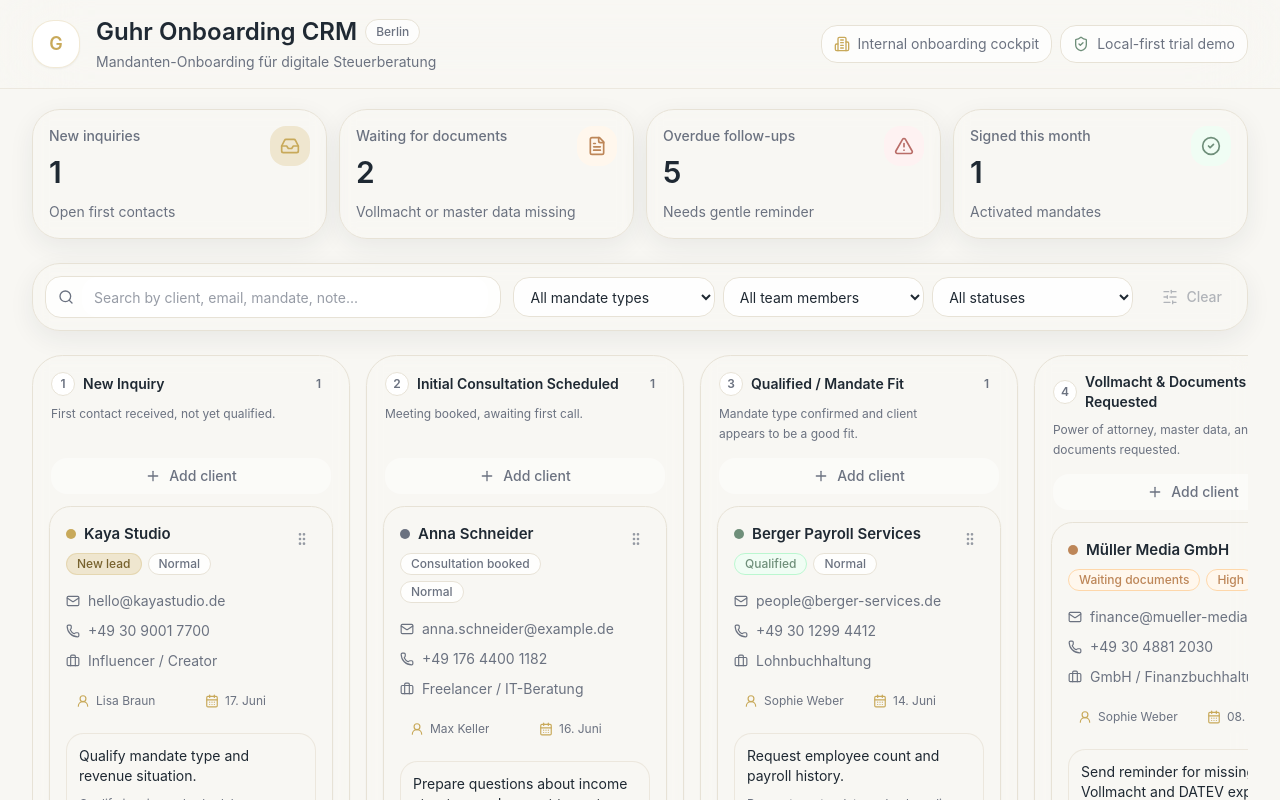
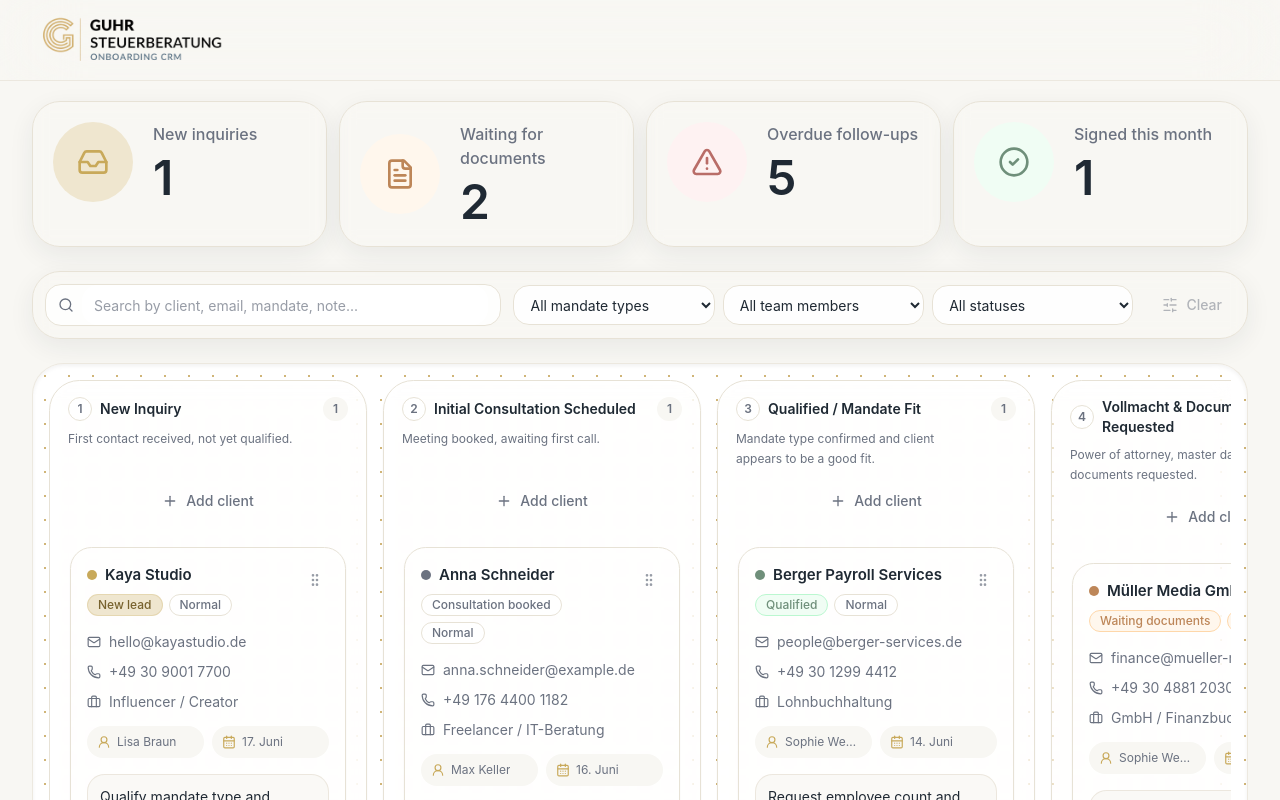
Before and after one commit to valdrin18/kanban, a React (Vite) app: page / in a window 1280 px wide. Shown: the top 800 px of the page. Built offline with nearby package versions, Linux system fonts and the light colour scheme.

Commit message:
updates on the design

```diff
--- a/src/components/board/KanbanBoard.tsx
+++ b/src/components/board/KanbanBoard.tsx
@@ -1,8 +1,9 @@
 import {
-  closestCorners,
+  type CollisionDetection,
   DndContext,
   DragEndEvent,
   DragOverlay,
+  DragOverEvent,
   DragStartEvent,
   KeyboardSensor,
   PointerSensor,
@@ -15,13 +16,32 @@ import { boardColumns } from "../../data/board";
 import { useFilteredClients } from "../../hooks/useFilteredClients";
 import { useBoardStore } from "../../store/useBoardStore";
 import type { ColumnId } from "../../types";
-import { ClientCard } from "../cards/ClientCard";
+import { ClientCard, ClientCardOverlay } from "../cards/ClientCard";
 import { KanbanColumn } from "./KanbanColumn";
+
+interface DragPreview {
+  activeId: string;
+  targetStage: ColumnId;
+  targetIndex: number;
+}
+
+function getIntersectionArea(
+  entry: { top: number; left: number; width: number; height: number },
+  target: { top: number; left: number; width: number; height: number },
+) {
+  const top = Math.max(target.top, entry.top);
+  const left = Math.max(target.left, entry.left);
+  const right = Math.min(target.left + target.width, entry.left + entry.width);
+  const bottom = Math.min(target.top + target.height, entry.top + entry.height);
+
+  return Math.max(0, right - left) * Math.max(0, bottom - top);
+}
 
 export function KanbanBoard() {
   const clients = useFilteredClients();
   const moveClient = useBoardStore((state) => state.moveClient);
   const [activeClientId, setActiveClientId] = useState<string | null>(null);
+  const [dragPreview, setDragPreview] = useState<DragPreview | null>(null);
   const sensors = useSensors(
     useSensor(PointerSensor, {
       activationConstraint: {
@@ -36,69 +56,193 @@ export function KanbanBoard() {
   const clientsByColumn = useMemo(() => {
     return boardColumns.reduce(
       (accumulator, column) => {
-        accumulator[column.id] = clients.filter((client) => client.currentStage === column.id);
+        accumulator[column.id] = clients.filter(
+          (client) => client.currentStage === column.id && client.id !== activeClientId,
+        );
         return accumulator;
       },
       {} as Record<ColumnId, typeof clients>,
     );
-  }, [clients]);
+  }, [activeClientId, clients]);
 
   const activeClient = clients.find((client) => client.id === activeClientId);
 
+  const columnAwareCollisionDetection = useMemo<CollisionDetection>(
+    () =>
+      ({ active, collisionRect, droppableContainers, droppableRects }) => {
+        const columnCollisions = boardColumns
+          .map((column) => {
+            const rect = droppableRects.get(column.id);
+            if (!rect) return null;
+
+            return {
+              id: column.id,
+              area: getIntersectionArea(rect, collisionRect),
+              centerDistance: Math.abs(
+                rect.left + rect.width / 2 - (collisionRect.left + collisionRect.width / 2),
+              ),
+            };
+          })
+          .filter((collision): collision is { id: ColumnId; area: number; centerDistance: number } =>
+            Boolean(collision),
+          )
+          .sort((a, b) => {
+            if (b.area !== a.area) return b.area - a.area;
+            return a.centerDistance - b.centerDistance;
+          });
+
+        const targetColumn =
+          columnCollisions.find((collision) => collision.area > 0) ?? columnCollisions[0];
+
+        if (!targetColumn) return [];
+
+        const activeId = String(active.id);
+        const targetClients = clientsByColumn[targetColumn.id].filter(
+          (client) => client.id !== activeId,
+        );
+        const collisionMiddleY = collisionRect.top + collisionRect.height / 2;
+        const targetCard = targetClients.find((client) => {
+          const rect = droppableRects.get(client.id);
+          if (!rect) return false;
+          return collisionMiddleY < rect.top + rect.height / 2;
+        });
+        const targetId = targetCard?.id ?? targetColumn.id;
+        const targetContainer = droppableContainers.find((container) => container.id === targetId);
+        const fallbackContainer = droppableContainers.find(
+          (container) => container.id === targetColumn.id,
+        );
+        const droppableContainer = targetContainer ?? fallbackContainer;
+
+        return droppableContainer
+          ? [
+              {
+                id: targetId,
+                data: {
+                  droppableContainer,
+                  value: targetColumn.area,
+                },
+              },
+            ]
+          : [];
+      },
+    [clientsByColumn],
+  );
+
+  function getDragTarget(activeId: string, overId: string) {
+    const activeCard = clients.find((client) => client.id === activeId);
+    if (!activeCard) return null;
+
+    const overIsColumn = boardColumns.some((column) => column.id === overId);
+    if (overIsColumn) {
+      const targetStage = overId as ColumnId;
+      return {
+        targetStage,
+        targetIndex: clients.filter(
+          (client) => client.currentStage === targetStage && client.id !== activeId,
+        ).length,
+      };
+    }
+
+    const overCard = clients.find((client) => client.id === overId);
+    if (!overCard) return null;
+
+    const targetStage = overCard.id === activeId ? activeCard.currentStage : overCard.currentStage;
+    const targetCards = clients.filter(
+      (client) => client.currentStage === targetStage && client.id !== activeId,
+    );
+    const targetIndex = targetCards.findIndex((client) => client.id === overCard.id);
+
+    return {
+      targetStage,
+      targetIndex: targetIndex >= 0 ? targetIndex : targetCards.length,
+    };
+  }
+
+  function clearDragState() {
+    setActiveClientId(null);
+    setDragPreview(null);
+  }
+
   function handleDragStart(event: DragStartEvent) {
-    setActiveClientId(String(event.active.id));
+    const activeId = String(event.active.id);
+    const activeCard = clients.find((client) => client.id === activeId);
+    if (!activeCard) return;
+
+    const sourceCards = clients.filter((client) => client.currentStage === activeCard.currentStage);
+    setActiveClientId(activeId);
+    setDragPreview({
+      activeId,
+      targetStage: activeCard.currentStage,
+      targetIndex: sourceCards.findIndex((client) => client.id === activeId),
+    });
+  }
+
+  function handleDragOver(event: DragOverEvent) {
+    const { active, over } = event;
+    if (!over) return;
+
+    const activeId = String(active.id);
+    const target = getDragTarget(activeId, String(over.id));
+    if (!target) return;
+
+    setDragPreview((current) => {
+      if (
+        current?.activeId === activeId &&
+        current.targetStage === target.targetStage &&
+        current.targetIndex === target.targetIndex
+      ) {
+        return current;
+      }
+
+      return {
+        activeId,
+        ...target,
+      };
+    });
   }
 
   function handleDragEnd(event: DragEndEvent) {
     const { active, over } = event;
-    setActiveClientId(null);
 
-    if (!over) return;
+    if (!over) {
+      clearDragState();
+      return;
+    }
 
     const activeId = String(active.id);
-    const overId = String(over.id);
-    if (activeId === overId) return;
+    const target = getDragTarget(activeId, String(over.id)) ?? dragPreview;
 
-    const activeCard = clients.find((client) => client.id === activeId);
-    if (!activeCard) return;
+    if (target) {
+      moveClient(activeId, target.targetStage, target.targetIndex);
+    }
 
-    const overIsColumn = boardColumns.some((column) => column.id === overId);
-    const overCard = clients.find((client) => client.id === overId);
-    const targetStage = overIsColumn ? (overId as ColumnId) : overCard?.currentStage;
-
-    if (!targetStage) return;
-
-    const targetCards = clients.filter((client) => client.currentStage === targetStage);
-    const overIndex = overIsColumn
-      ? targetCards.length
-      : Math.max(
-          0,
-          targetCards.findIndex((client) => client.id === overId),
-        );
-
-    moveClient(activeId, targetStage, overIndex);
+    clearDragState();
   }
 
   return (
-    <section className="min-h-[680px]">
+    <section className="board-dots min-h-[680px] rounded-[2rem] border border-guhr-border/75 p-4 shadow-inner">
       <DndContext
         sensors={sensors}
-        collisionDetection={closestCorners}
+        collisionDetection={columnAwareCollisionDetection}
         onDragStart={handleDragStart}
+        onDragOver={handleDragOver}
         onDragEnd={handleDragEnd}
-        onDragCancel={() => setActiveClientId(null)}
+        onDragCancel={clearDragState}
       >
         <div className="scrollbar-soft flex gap-4 overflow-x-auto pb-4">
           {boardColumns.map((column) => (
             <KanbanColumn
               column={column}
               clients={clientsByColumn[column.id]}
+              placeholderIndex={
+                dragPreview?.targetStage === column.id ? dragPreview.targetIndex : null
+              }
               key={column.id}
             />
           ))}
         </div>
         <DragOverlay>
-          {activeClient ? <ClientCard client={activeClient} isOverlay /> : null}
+          {activeClient ? <ClientCardOverlay client={activeClient} /> : null}
         </DragOverlay>
       </DndContext>
     </section>
--- a/src/components/board/KanbanColumn.tsx
+++ b/src/components/board/KanbanColumn.tsx
@@ -1,6 +1,7 @@
 import { SortableContext, verticalListSortingStrategy } from "@dnd-kit/sortable";
 import { useDroppable } from "@dnd-kit/core";
 import { Plus } from "lucide-react";
+import { Fragment } from "react";
 import { boardColumns } from "../../data/board";
 import { cn } from "../../lib/utils";
 import { useBoardStore } from "../../store/useBoardStore";
@@ -11,18 +12,22 @@ import { Button } from "../ui/Button";
 interface KanbanColumnProps {
   column: BoardColumn;
   clients: ClientCardType[];
+  placeholderIndex?: number | null;
 }
 
-export function KanbanColumn({ column, clients }: KanbanColumnProps) {
+export function KanbanColumn({ column, clients, placeholderIndex = null }: KanbanColumnProps) {
   const openAddClient = useBoardStore((state) => state.openAddClient);
   const { setNodeRef, isOver } = useDroppable({ id: column.id });
   const columnIndex = boardColumns.findIndex((item) => item.id === column.id) + 1;
+  const normalizedPlaceholderIndex =
+    placeholderIndex === null ? null : Math.min(Math.max(placeholderIndex, 0), clients.length);
+  const displayCount = clients.length + (normalizedPlaceholderIndex === null ? 0 : 1);
 
   return (
     <section
       ref={setNodeRef}
       className={cn(
-        "flex h-full min-h-[620px] w-[318px] shrink-0 flex-col rounded-[1.9rem] border border-guhr-border bg-white/52 p-3 shadow-sm backdrop-blur transition duration-200",
+        "flex min-h-[245px] w-[318px] shrink-0 flex-col self-start rounded-[1.9rem] border border-guhr-border bg-white/58 p-3 shadow-sm backdrop-blur transition duration-200",
         isOver && "border-guhr-gold/60 bg-white/80 shadow-card",
       )}
     >
@@ -42,7 +47,7 @@ export function KanbanColumn({ column, clients }: KanbanColumnProps) {
             </p>
           </div>
           <span className="rounded-full bg-guhr-background px-2.5 py-1 text-xs font-semibold text-guhr-muted">
-            {clients.length}
+            {displayCount}
           </span>
         </div>
         <Button
@@ -57,13 +62,18 @@ export function KanbanColumn({ column, clients }: KanbanColumnProps) {
       </div>
 
       <SortableContext items={clients.map((client) => client.id)} strategy={verticalListSortingStrategy}>
-        <div className="scrollbar-soft flex flex-1 flex-col gap-3 overflow-y-auto px-1 pb-1">
-          {clients.map((client) => (
-            <ClientCard client={client} key={client.id} />
+        <div className="flex flex-col gap-3 px-2 pb-2 pt-4">
+          {clients.map((client, index) => (
+            <Fragment key={client.id}>
+              {normalizedPlaceholderIndex === index && <DropPlaceholder />}
+              <ClientCard client={client} />
+            </Fragment>
           ))}
 
-          {clients.length === 0 && (
-            <div className="flex flex-1 items-center justify-center rounded-[1.45rem] border border-dashed border-guhr-border bg-white/38 p-5 text-center text-sm leading-6 text-guhr-muted">
+          {normalizedPlaceholderIndex === clients.length && <DropPlaceholder />}
+
+          {clients.length === 0 && normalizedPlaceholderIndex === null && (
+            <div className="flex min-h-36 items-center justify-center rounded-[1.45rem] border border-dashed border-guhr-border bg-white/38 p-5 text-center text-sm leading-6 text-guhr-muted">
               Drop a client here or add a new onboarding card.
             </div>
           )}
@@ -72,3 +82,9 @@ export function KanbanColumn({ column, clients }: KanbanColumnProps) {
     </section>
   );
 }
+
+function DropPlaceholder() {
+  return (
+    <div className="min-h-[310px] rounded-[1.35rem] bg-white/70" />
+  );
+}
--- a/src/components/cards/ClientCard.tsx
+++ b/src/components/cards/ClientCard.tsx
@@ -1,5 +1,6 @@
 import { CSS } from "@dnd-kit/utilities";
 import { useSortable } from "@dnd-kit/sortable";
+import type { CSSProperties, ReactNode } from "react";
 import {
   AlertTriangle,
   Briefcase,
@@ -20,14 +21,10 @@ import { Badge } from "../ui/Badge";
 
 interface ClientCardProps {
   client: ClientCardType;
-  isOverlay?: boolean;
 }
 
-export function ClientCard({ client, isOverlay = false }: ClientCardProps) {
+export function ClientCard({ client }: ClientCardProps) {
   const openClient = useBoardStore((state) => state.openClient);
-  const status = getStatusMeta(client.status);
-  const daysInStage = daysSince(client.stageUpdatedAt);
-  const needsFollowUp = isFollowUpRecommended(client);
   const {
     attributes,
     listeners,
@@ -36,8 +33,7 @@ export function ClientCard({ client, isOverlay = false }: ClientCardProps) {
     transition,
     isDragging,
   } = useSortable({
-    id: isOverlay ? `${client.id}-overlay` : client.id,
-    disabled: isOverlay,
+    id: client.id,
   });
 
   const style = {
@@ -45,15 +41,80 @@ export function ClientCard({ client, isOverlay = false }: ClientCardProps) {
     transition,
   };
 
+  const dragHandle = (
+    <button
+      className="mt-0.5 rounded-xl p-1.5 text-guhr-muted opacity-70 transition hover:bg-guhr-background hover:text-guhr-text group-hover:opacity-100"
+      aria-label={`Drag ${client.name}`}
+      onClick={(event) => event.stopPropagation()}
+      {...attributes}
+      {...listeners}
+    >
+      <GripVertical className="h-4 w-4" />
+    </button>
+  );
+
+  return (
+    <ClientCardArticle
+      client={client}
+      dragHandle={dragHandle}
+      isDragging={isDragging}
+      onClick={() => openClient(client.id)}
+      setNodeRef={setNodeRef}
+      style={style}
+    />
+  );
+}
+
+interface ClientCardOverlayProps {
+  client: ClientCardType;
+}
+
+export function ClientCardOverlay({ client }: ClientCardOverlayProps) {
+  return (
+    <ClientCardArticle
+      client={client}
+      dragHandle={
+        <span className="mt-0.5 rounded-xl p-1.5 text-guhr-muted">
+          <GripVertical className="h-4 w-4" />
+        </span>
+      }
+      isOverlay
+    />
+  );
+}
+
+interface ClientCardArticleProps {
+  client: ClientCardType;
+  dragHandle: ReactNode;
+  isDragging?: boolean;
+  isOverlay?: boolean;
+  onClick?: () => void;
+  setNodeRef?: (node: HTMLElement | null) => void;
+  style?: CSSProperties;
+}
+
+function ClientCardArticle({
+  client,
+  dragHandle,
+  isDragging = false,
+  isOverlay = false,
+  onClick,
+  setNodeRef,
+  style,
+}: ClientCardArticleProps) {
+  const status = getStatusMeta(client.status);
+  const daysInStage = daysSince(client.stageUpdatedAt);
+  const needsFollowUp = isFollowUpRecommended(client);
+
   return (
     <article
       ref={setNodeRef}
       style={style}
-      onClick={() => openClient(client.id)}
+      onClick={onClick}
       className={cn(
         "group rounded-[1.35rem] border border-guhr-border bg-white/92 p-4 shadow-sm transition duration-200 ease-out hover:-translate-y-0.5 hover:border-guhr-gold/35 hover:shadow-card",
-        isDragging && "opacity-35",
-        isOverlay && "w-[300px] rotate-[1deg] shadow-soft",
+        isDragging && "opacity-0",
+        isOverlay && "w-[300px] rotate-[1deg] cursor-grabbing opacity-90 shadow-soft",
       )}
     >
       <div className="flex items-start justify-between gap-3">
@@ -81,15 +142,7 @@ export function ClientCard({ client, isOverlay = false }: ClientCardProps) {
             </Badge>
           </div>
         </div>
-        <button
-          className="mt-0.5 rounded-xl p-1.5 text-guhr-muted opacity-70 transition hover:bg-guhr-background hover:text-guhr-text group-hover:opacity-100"
-          aria-label={`Drag ${client.name}`}
-          onClick={(event) => event.stopPropagation()}
-          {...attributes}
-          {...listeners}
-        >
-          <GripVertical className="h-4 w-4" />
-        </button>
+        {dragHandle}
       </div>
 
       <div className="mt-4 space-y-2.5 text-sm text-guhr-muted">
--- a/src/components/layout/DashboardMetrics.tsx
+++ b/src/components/layout/DashboardMetrics.tsx
@@ -5,7 +5,7 @@ import { isCurrentMonth } from "../../utils/dates";
 import { isFollowUpRecommended } from "../../utils/recommendations";
 
 const metricShell =
-  "rounded-[1.75rem] border border-guhr-border bg-white/82 p-4 shadow-card backdrop-blur transition hover:-translate-y-0.5 hover:shadow-soft";
+  "rounded-[1.75rem] border border-guhr-border bg-white/82 p-5 shadow-card backdrop-blur transition hover:-translate-y-0.5 hover:shadow-soft";
 
 export function DashboardMetrics() {
   const clients = useBoardStore((state) => state.clients);
@@ -15,21 +15,18 @@ export function DashboardMetrics() {
       {
         label: "New inquiries",
         value: clients.filter((client) => client.currentStage === "new-inquiry").length,
-        helper: "Open first contacts",
         icon: Inbox,
         tone: "text-guhr-gold bg-guhr-goldSoft",
       },
       {
         label: "Waiting for documents",
         value: clients.filter((client) => client.currentStage === "documents-requested").length,
-        helper: "Vollmacht or master data missing",
         icon: FileText,
         tone: "text-guhr-orange bg-orange-50",
       },
       {
         label: "Overdue follow-ups",
         value: clients.filter(isFollowUpRecommended).length,
-        helper: "Needs gentle reminder",
         icon: AlertTriangle,
         tone: "text-guhr-red bg-red-50",
       },
@@ -38,7 +35,6 @@ export function DashboardMetrics() {
         value: clients.filter(
           (client) => client.currentStage === "signed-active" && isCurrentMonth(client.stageUpdatedAt),
         ).length,
-        helper: "Activated mandates",
         icon: CheckCircle2,
         tone: "text-guhr-green bg-green-50",
       },
@@ -53,18 +49,17 @@ export function DashboardMetrics() {
 
         return (
           <article className={metricShell} key={metric.label}>
-            <div className="flex items-start justify-between gap-4">
-              <div>
-                <p className="text-sm font-medium text-guhr-muted">{metric.label}</p>
-                <p className="mt-2 text-3xl font-semibold tracking-normal text-guhr-text">
+            <div className="flex items-center gap-5">
+              <span className={`flex h-20 w-20 shrink-0 items-center justify-center rounded-full ${metric.tone}`}>
+                <Icon className="h-8 w-8" />
+              </span>
+              <div className="min-w-0">
+                <p className="text-base font-medium leading-6 text-guhr-muted">{metric.label}</p>
+                <p className="mt-2 text-5xl font-semibold leading-none tracking-normal text-guhr-text">
                   {metric.value}
                 </p>
               </div>
-              <span className={`rounded-2xl p-2.5 ${metric.tone}`}>
-                <Icon className="h-5 w-5" />
-              </span>
             </div>
-            <p className="mt-3 text-sm text-guhr-muted">{metric.helper}</p>
           </article>
         );
       })}
--- a/src/components/layout/Header.tsx
+++ b/src/components/layout/Header.tsx
@@ -1,37 +1,14 @@
-import { Building2, ShieldCheck } from "lucide-react";
+import guhrLogo from "../../images/guhrlogo.png";
 
 export function Header() {
   return (
-    <header className="sticky top-0 z-30 border-b border-guhr-border/70 bg-guhr-background/88 backdrop-blur-2xl">
-      <div className="mx-auto flex w-full max-w-[1800px] flex-col gap-4 px-4 py-4 sm:px-6 lg:flex-row lg:items-center lg:justify-between lg:px-8">
-        <div className="flex items-center gap-4">
-          <div className="flex h-12 w-12 shrink-0 items-center justify-center rounded-[1.35rem] border border-guhr-gold/25 bg-white shadow-sm">
-            <span className="text-lg font-semibold tracking-normal text-guhr-gold">G</span>
-          </div>
-          <div>
-            <div className="flex flex-wrap items-center gap-2">
-              <h1 className="text-xl font-semibold tracking-normal text-guhr-text sm:text-2xl">
-                Guhr Onboarding CRM
-              </h1>
-              <span className="hidden rounded-full border border-guhr-border bg-white/70 px-2.5 py-1 text-xs font-medium text-guhr-muted sm:inline-flex">
-                Berlin
-              </span>
-            </div>
-            <p className="mt-1 text-sm text-guhr-muted">
-              Mandanten-Onboarding für digitale Steuerberatung
-            </p>
-          </div>
-        </div>
-        <div className="flex flex-wrap items-center gap-2 text-sm text-guhr-muted">
-          <div className="inline-flex items-center gap-2 rounded-2xl border border-guhr-border bg-white/75 px-3 py-2">
-            <Building2 className="h-4 w-4 text-guhr-gold" />
-            Internal onboarding cockpit
-          </div>
-          <div className="inline-flex items-center gap-2 rounded-2xl border border-guhr-border bg-white/75 px-3 py-2">
-            <ShieldCheck className="h-4 w-4 text-guhr-green" />
-            Local-first trial demo
-          </div>
-        </div>
+    <header className="border-b border-guhr-border/70 bg-guhr-background/88 backdrop-blur-2xl">
+      <div className="mx-auto flex w-full max-w-[1800px] items-center px-4 py-2 sm:px-6 lg:px-8">
+        <img
+          src={guhrLogo}
+          alt="Guhr Steuerberatungsgesellschaft mbH"
+          className="h-14 w-auto max-w-[242px] object-contain sm:h-16 sm:max-w-[284px]"
+        />
       </div>
     </header>
   );
--- a/src/index.css
+++ b/src/index.css
@@ -28,6 +28,13 @@ body {
   background:
     radial-gradient(circle at top left, rgba(239, 230, 207, 0.42), transparent 28rem),
     #f8f7f3;
+}
+
+.board-dots {
+  background-color: #ffffff;
+  background-image: radial-gradient(circle, #d0b578 1.15px, transparent 1.25px);
+  background-position: 0 0;
+  background-size: 24px 24px;
 }
 
 button,
```
Also changed, not shown: src/images/guhrlogo.png (added), src/images/guhrlogo.svg (added).
